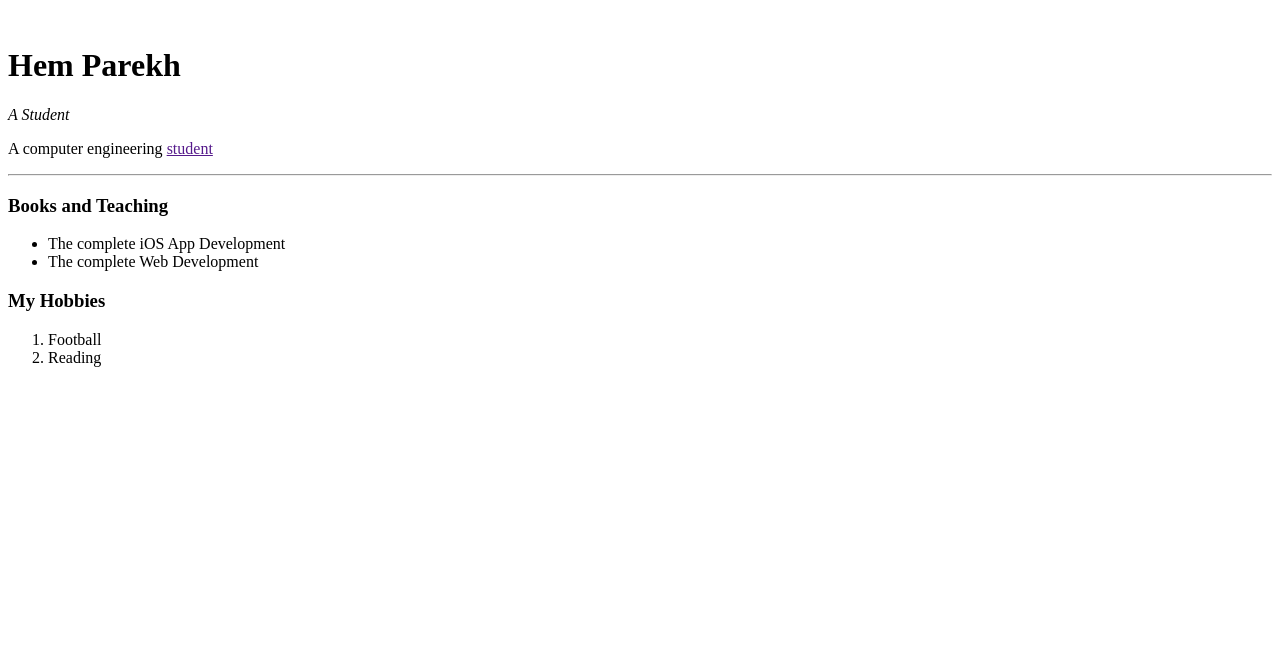
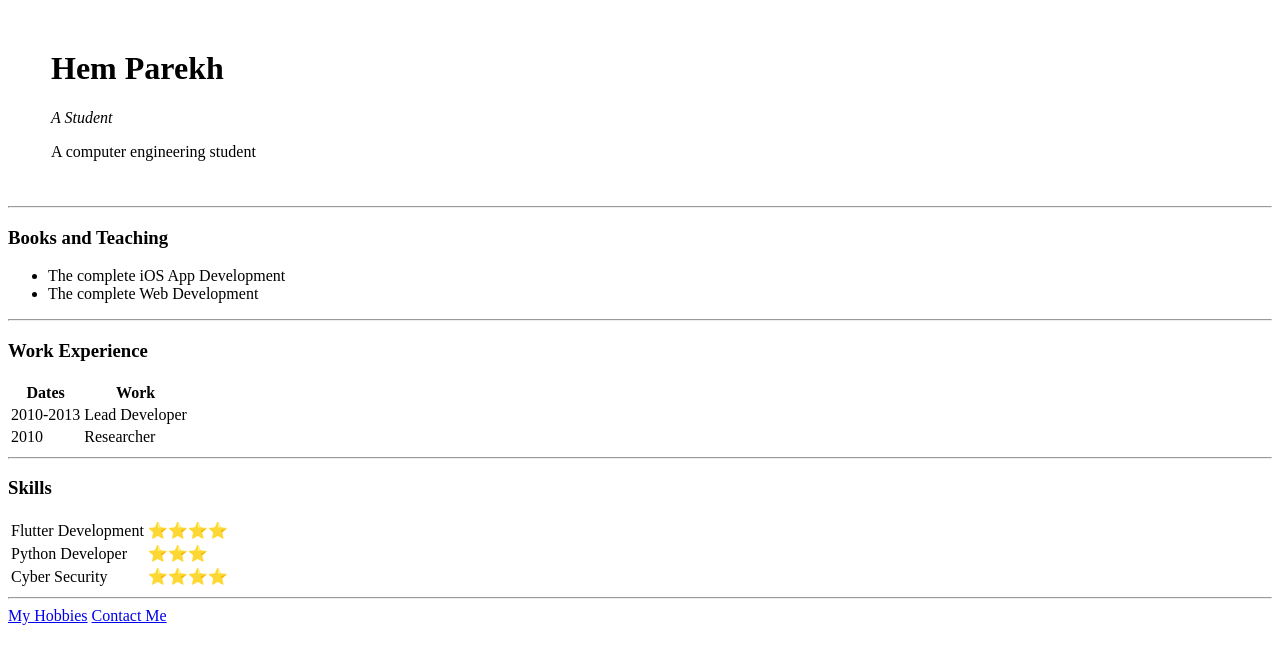
Before and after one commit to Hem1700/100-days-code-python, a plain HTML site: page Day 41/index.html in a window 1280 px wide. Drawn offline with Linux system fonts and the light colour scheme.

Commit message:
Day 42:HTML

```diff
--- a/Day 41/index.html
+++ b/Day 41/index.html
@@ -7,20 +7,61 @@
     <title>Hem's Personal Site</title>
   </head>
   <body>
-    <img src="" alt="" />
-    <h1>Hem Parekh</h1>
-    <p><em>A Student</em></p>
-    <p>A computer engineering <a href=""> student</a></p>
+    <table cellspacing="20">
+      <tr>
+        <td><img src="" alt="" /></td>
+        <td>
+          <h1>Hem Parekh</h1>
+          <p><em>A Student</em></p>
+          <p>A computer engineering student</p>
+        </td>
+      </tr>
+    </table>
     <hr />
     <h3>Books and Teaching</h3>
     <ul>
       <li>The complete iOS App Development</li>
       <li>The complete Web Development</li>
     </ul>
-    <h3>My Hobbies</h3>
-    <ol>
-      <li>Football</li>
-      <li>Reading</li>
-    </ol>
+    <hr>
+    <h3>Work Experience</h3>
+    <table>
+      <thead>
+        <tr>
+          <th>Dates</th>
+          <th>Work</th>
+        </tr>
+      </thead>
+      <tbody>
+        <tr>
+          <td>2010-2013</td>
+          <td>Lead Developer</td>
+        </tr>
+        <tr>
+          <td>2010</td>
+          <td>Researcher</td>
+        </tr>
+      </tbody>
+    </table>
+    <hr>
+    <h3>Skills</h3>
+    <table>
+      <tr>
+        <td>Flutter Development</td>
+        <td>⭐⭐⭐⭐</td>
+      </tr>
+      <tr>
+        <td>Python Developer</td>
+        <td>⭐⭐⭐</td>
+      </tr>
+      <tr>
+        <td>Cyber Security</td>
+        <td>⭐⭐⭐⭐</td>
+      </tr>
+    </table>
+    <hr />
+
+    <a href="hobbies.html">My Hobbies</a>
+    <a href="contact-me.html">Contact Me</a>
   </body>
 </html>
```
Also changed, not shown: Day 41/contact-me.html (added, +25 -0 lines), Day 41/hobbies.html (added).
